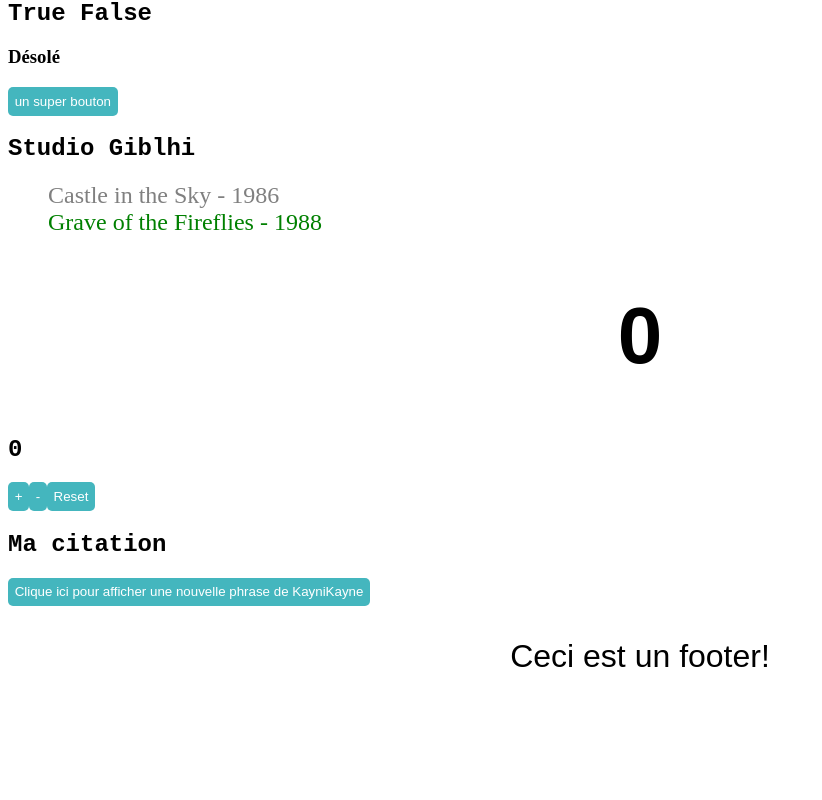
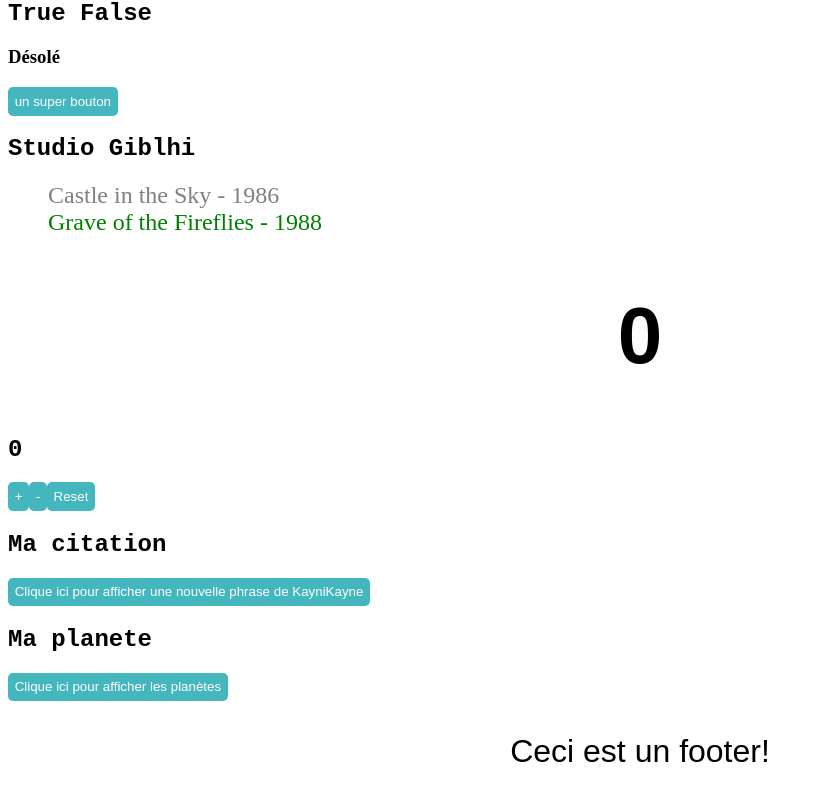
Before and after one commit to JFGEER83/react-vFIJ, a React (Create React App) app: page / in a window 1280 px wide. Shown: the part 1171-1971 px from the top of the page, without its empty margins (0-822 px from the left). Before the commit the page ends 1878 px from the top, so only its background shows below. Built offline with nearby package versions, Linux system fonts and the light colour scheme; no server answers.

Commit message:
2 files modified, 1 added

```diff
--- a/src/App.js
+++ b/src/App.js
@@ -8,6 +8,7 @@ import Employee from './Employee';
 import Voitures from './Voitures';
 import Counter from './Counter';
 import Kayne from './Kayne';
+import Planetes from './Planetes';
 
 export default function App() {
   const name = 'JF';
@@ -79,6 +80,8 @@ export default function App() {
 
        <Kayne />
 
+       <Planetes/>
+
       <Footer />
     </div>
   );
--- a/src/Kayne.js
+++ b/src/Kayne.js
@@ -7,12 +7,13 @@ const Kayne = () => {
     fetch('https://api.kanye.rest/')
       .then((reponse) => reponse.json())
       .then((data) => setCitation(data.quote));
-  }, []);
+  });
+
   return (
     <div>
       <h2>{citation}</h2>
       <button>
-        Clique ici pour afficher une nouvelle phrase de KayniKayne{' '}
+        Clique ici pour afficher une nouvelle phrase de KayniKayne
       </button>
     </div>
   );
--- /dev/null
+++ b/src/Planetes.js
@@ -0,0 +1,19 @@
+import React, { useState, useEffect } from 'react';
+
+const Planetes = () => {
+  let [planet, setPlanet] = useState('Ma planete');
+
+  useEffect(() => {
+    fetch('https://swapi.dev/api/')
+      .then((reponse) => reponse.json())
+      .then((data) => setCitation(data.quote));
+  }, []);
+  return (
+    <div>
+      <h2>{planet}</h2>
+      <button>Clique ici pour afficher les planètes </button>
+    </div>
+  );
+};
+
+export default Planetes;
```
